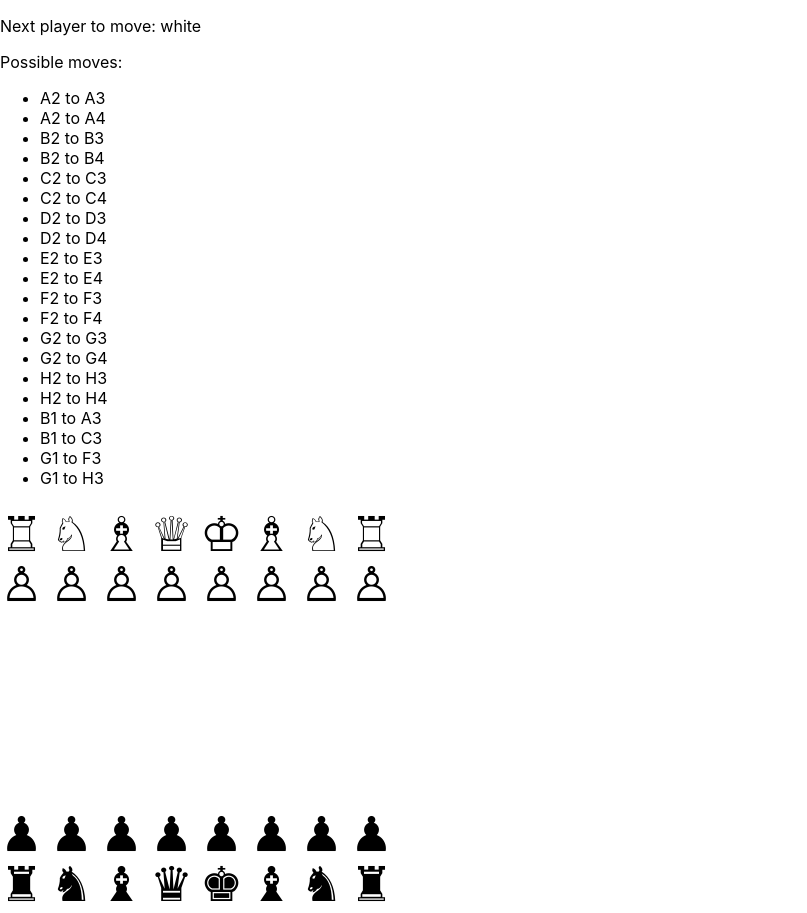
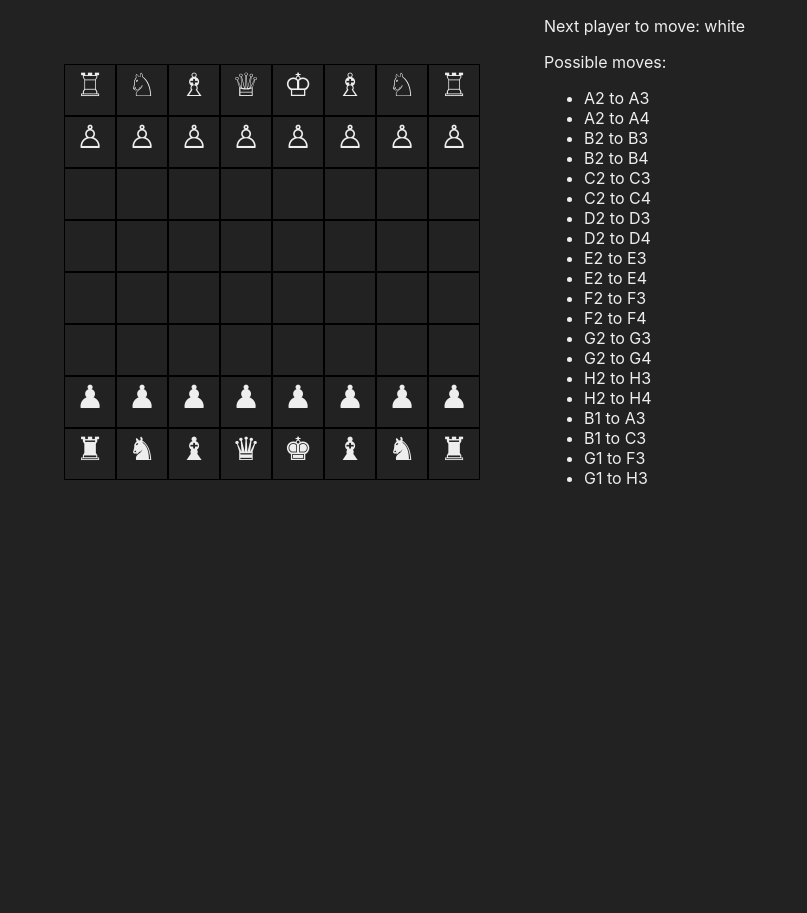
Before and after one commit to alexbostock/chess, a React (Create React App) app: page / in a window 1280 px wide. Shown: the whole page, without its empty margins (0-807 px from the left). After the commit the page ends 800 px from the top, so only its background shows below. Built offline with nearby package versions, Linux system fonts and the light colour scheme.

Commit message:
Prettify components; tweak UI design

```diff
--- a/src/App.tsx
+++ b/src/App.tsx
@@ -1,5 +1,5 @@
-import Board from "./Board";
-import BoardState from "./lib/Board";
+import Board from './Board';
+import BoardState from './lib/Board';
 
 function App() {
   return (
--- a/src/Board.tsx
+++ b/src/Board.tsx
@@ -1,10 +1,6 @@
-import BoardState from "./lib/Board";
-import Position, {
-  RowOrFileNumber,
-  allRowsOrFiles,
-  allValidPositions,
-} from "./lib/Position";
-import { Piece } from "./lib/Piece";
+import BoardState from './lib/Board';
+import { Piece } from './lib/Piece';
+import Position, { RowOrFileNumber, allRowsOrFiles } from './lib/Position';
 
 export default function Board(props: { board: BoardState }) {
   const rows = allRowsOrFiles.map((rowNumber) => row(props.board, rowNumber));
@@ -24,10 +20,13 @@ export default function Board(props: { board: BoardState }) {
   );
 
   return (
-    <div>
-      <p>Next player to move: {props.board.nextToMove}</p>
-      {possibleMovesList}
-      <div style={{ fontSize: "3em" }}>{rows}</div>
+    <div className="game-view">
+      <div className="game-sidebar">
+        <p>Next player to move: {props.board.nextToMove}</p>
+        {possibleMovesList}
+      </div>
+
+      <div className="board">{rows}</div>
     </div>
   );
 }
@@ -36,49 +35,47 @@ function row(board: BoardState, rowNumber: RowOrFileNumber) {
   const cells = allRowsOrFiles.map((columnNumber) =>
     cell(board.pieceAtPosition(new Position(columnNumber, rowNumber)))
   );
-  return <div style={{ display: "flex", flexDirection: "row" }}>{cells}</div>;
+  return <div className="board-row">{cells}</div>;
 }
 
 function cell(piece: Piece | undefined) {
-  return (
-    <div style={{ height: "50px", width: "50px" }}>{cellContent(piece)}</div>
-  );
+  return <div className="board-cell">{cellContent(piece)}</div>;
 }
 
 function cellContent(piece: Piece | undefined) {
   if (!piece) {
-    return "";
+    return '';
   }
 
-  if (piece.colour === "white") {
+  if (piece.colour === 'white') {
     switch (piece.type) {
-      case "king":
-        return "♔";
-      case "queen":
-        return "♕";
-      case "bishop":
-        return "♗";
-      case "knight":
-        return "♘";
-      case "rook":
-        return "♖";
-      case "pawn":
-        return "♙";
+      case 'king':
+        return '♔';
+      case 'queen':
+        return '♕';
+      case 'bishop':
+        return '♗';
+      case 'knight':
+        return '♘';
+      case 'rook':
+        return '♖';
+      case 'pawn':
+        return '♙';
     }
   } else {
     switch (piece.type) {
-      case "king":
-        return "♚";
-      case "queen":
-        return "♛";
-      case "bishop":
-        return "♝";
-      case "knight":
-        return "♞";
-      case "rook":
-        return "♜";
-      case "pawn":
-        return "♟";
+      case 'king':
+        return '♚';
+      case 'queen':
+        return '♛';
+      case 'bishop':
+        return '♝';
+      case 'knight':
+        return '♞';
+      case 'rook':
+        return '♜';
+      case 'pawn':
+        return '♟';
     }
   }
 }
--- a/src/index.css
+++ b/src/index.css
@@ -1,8 +1,37 @@
 body {
   margin: 0;
-  font-family: -apple-system, BlinkMacSystemFont, "Segoe UI", "Roboto", "Oxygen",
-    "Ubuntu", "Cantarell", "Fira Sans", "Droid Sans", "Helvetica Neue",
-    sans-serif;
+  font-family: -apple-system, BlinkMacSystemFont, 'Segoe UI', 'Roboto', 'Oxygen', 'Ubuntu', 'Cantarell', 'Fira Sans',
+    'Droid Sans', 'Helvetica Neue', sans-serif;
   -webkit-font-smoothing: antialiased;
   -moz-osx-font-smoothing: grayscale;
+
+  background-color: #222222;
+  color: #eeeeee;
 }
+
+.game-view {
+  display: flex;
+  flex-direction: row-reverse;
+}
+
+.game-view > .game-sidebar {
+  flex-grow: 1;
+}
+
+.board {
+  font-size: 2em;
+  text-align: center;
+
+  padding: 2em;
+}
+
+.board-row {
+  display: flex;
+  flex-direction: row;
+}
+
+.board-cell {
+  border: 1px solid black;
+  height: 50px;
+  width: 50px;
+}
```
Also changed, not shown: src/index.tsx (+6 -8 lines).
